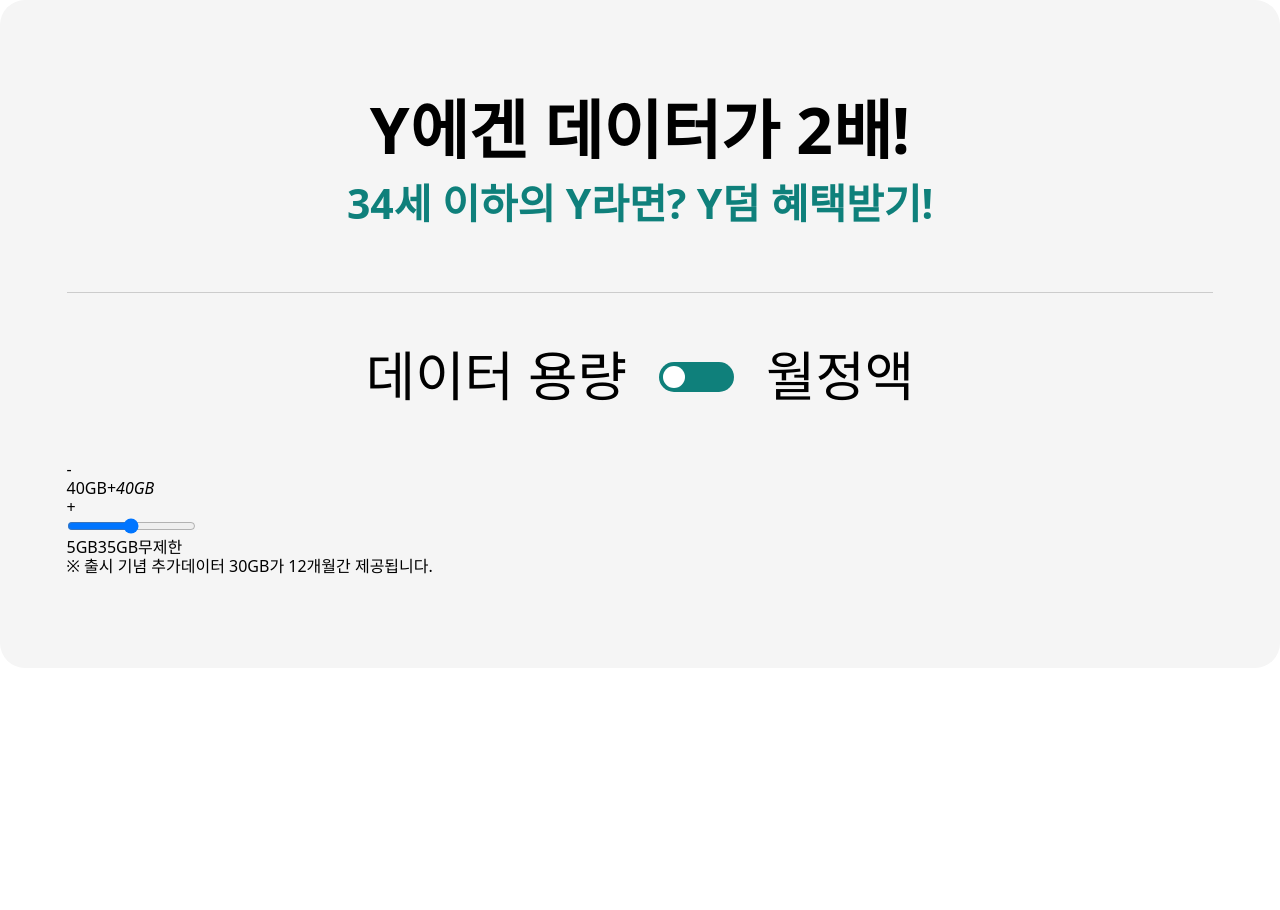
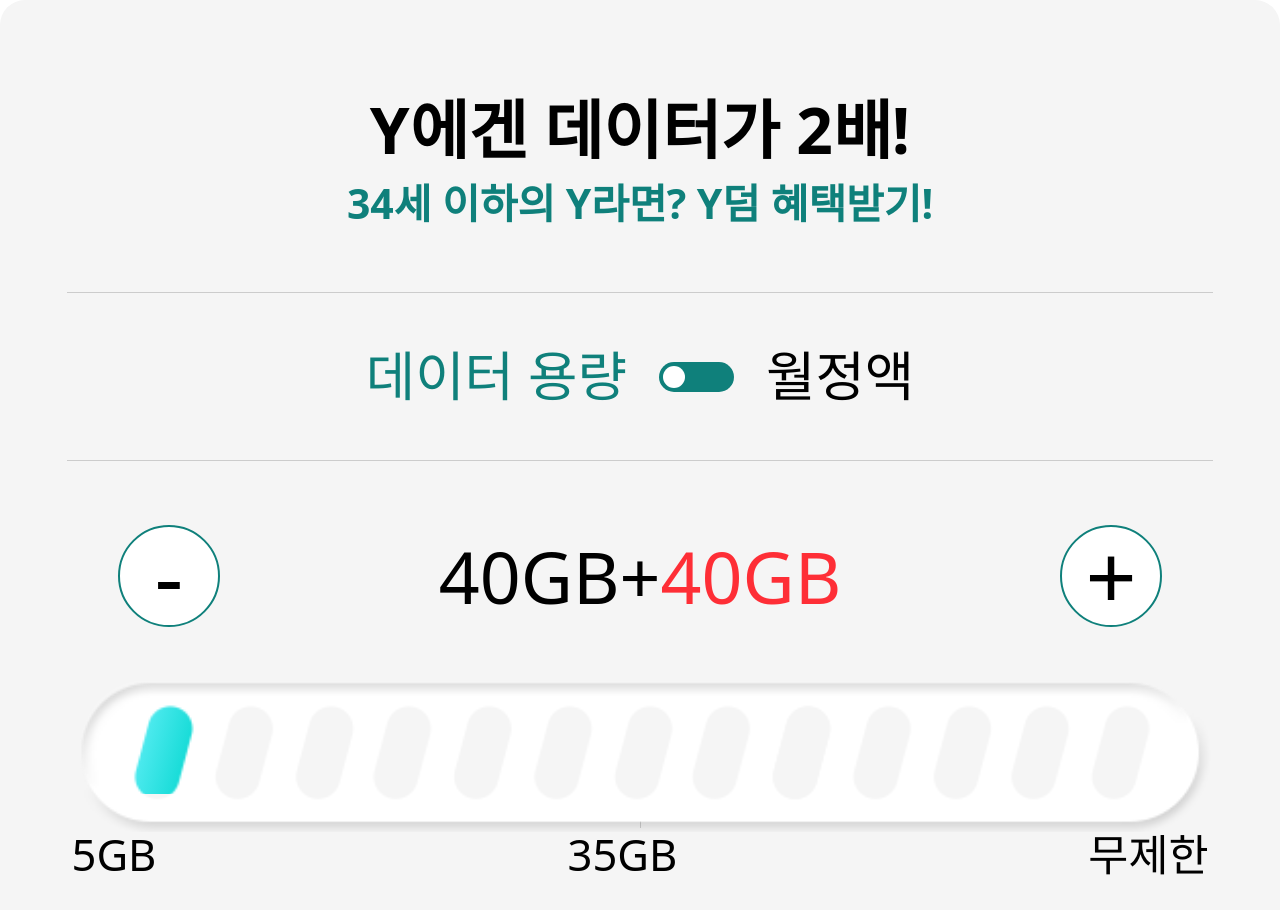
Before and after one commit to hnochx/ktyogo, a Next.js app: page / in a window 1280 px wide. Shown: the top 910 px of the page. Before the commit the page ends 800 px from the top, so only its background shows below. Built offline with nearby package versions, Linux system fonts and the light colour scheme.

Commit message:
Feat: 요금제 토글 버튼 UI 제작 및 기능 구현 Ref:#16

```diff
--- /dev/null
+++ b/src/assets/images/images.tsx
@@ -0,0 +1,3 @@
+import range_bg from './range_bg.png';
+
+export { range_bg };
--- /dev/null
+++ b/src/components/plan-calc/plan-calc-top.tsx
@@ -0,0 +1,111 @@
+'use client';
+import { range_bg } from '@/assets/images/images';
+import { useState } from 'react';
+
+const PlanCalcTop = () => {
+  const STAGE_MAX = 13;
+  const [isToggled, setIsToggled] = useState(false); // 데이터 용량과 월정액간의 토글
+  const [planStatge, setPlanStage] = useState(1); //
+
+  const handleClick = () => {
+    setIsToggled((prev) => !prev);
+  };
+
+  const handleStageChange = (e: React.ChangeEvent<HTMLInputElement>) => {
+    setPlanStage(Number(e.target.value));
+  };
+
+  return (
+    <div className=" h-screen">
+      <div className="bg-[#f5f5f5] rounded-[25px] px-[5.2vw] py-[7.2vw] leading-[1.2]">
+        {/* 상단 타이틀 */}
+        <strong className="text-[5vw] text-center block">
+          Y에겐 데이터가 2배!
+          <span className="text-[3.2vw] block mt-[10px] text-[#0f807b]">34세 이하의 Y라면? Y덤 혜택받기!</span>
+        </strong>
+        {/* 용량 또는 월정액 토글 버튼 */}
+        <div className="border-[#ccc] border-t py-[4vw] flex justify-center gap-[2rem] mt-[5vw] text-[4.2vw]">
+          <button onClick={() => setIsToggled(false)} className={`${isToggled || 'text-[#0f807b]'}`}>
+            데이터 용량
+          </button>
+          <label className="inline-flex items-center cursor-pointer">
+            <input type="checkbox" className="sr-only peer" />
+
+            <button
+              onClick={handleClick}
+              className={`relative w-[75px] h-[30px] rounded-[30px] bg-[#0f807b] text-[0]
+        after:w-[22px] after:h-[22px] after:bg-white after:content-['']
+        after:block after:rounded-full after:absolute after:top-[4px]
+        after:left-[4px] after:transition-transform after:duration-500
+        ${isToggled ? 'after:translate-x-[45px]' : ''}`}
+            >
+              스위치
+            </button>
+          </label>
+
+          <button onClick={() => setIsToggled(true)} className={`${isToggled && 'text-[#0f807b]'}`}>
+            월정액
+          </button>
+        </div>
+        {/* 단계 조정 */}
+        <div>
+          <div className="flex justify-between items-center pt-[5vw] pb-[4vw] border-[#ccc] border-t px-[4vw]">
+            <button
+              onClick={() => setPlanStage((prev) => prev - 1)}
+              className="w-[8vw] h-[8vw] border-[#0f807b] rounded-[50%] border-2 text-[7vw] bg-white leading-[100%]"
+            >
+              -
+            </button>
+            {/* 데이터 또는 금액 */}
+            <div className="text-[5.6vw]">
+              <span>40GB</span>
+              <span>+</span>
+              <em className="text-[#fe2e36] not-italic">40GB</em>
+            </div>
+            <button
+              onClick={() => setPlanStage((prev) => prev + 1)}
+              className="w-[8vw] h-[8vw] border-[#0f807b] rounded-[50%] border-2 text-[7vw] bg-white leading-[100%]"
+            >
+              +
+            </button>
+          </div>
+          {/* range바 */}
+          <div className="relative ">
+            <div
+              className=" w-full h-[12vw] bg-cover absolute top-0 z-10"
+              style={{
+                backgroundImage: `url(${range_bg.src})`,
+              }}
+            ></div>
+            <div className="px-[4vw] py-[1.5vw] h-[10.5vw]">
+              <div
+                className="block h-full bg-gradient-to-r from-[#69f1fa] to-[#0dd9d3] transform skew-x-[-15deg]"
+                style={{ width: `calc(${(planStatge / STAGE_MAX) * 100}%)` }}
+              ></div>
+            </div>
+            <input
+              type="range"
+              step="1"
+              max={STAGE_MAX}
+              min="1"
+              value={planStatge}
+              onChange={handleStageChange}
+              className="opacity-0 absolute top-[50%] translate-y-[-50%] left-[4vw] z-10"
+              style={{ width: 'calc(100% - 8vw)' }}
+            />
+          </div>
+          <div className="text-[3.4vw] flex justify-between m-[5px] pt-[10px] relative after:content-[''] after:absolute after:w-[1px] after:h-[10px] after:bg-[#ccc] after:top-0 after:left-1/2">
+            <span>5GB</span>
+            <span>35GB</span>
+            <span>무제한</span>
+          </div>
+        </div>
+        {/* 하단 혜택 내용 텍스트 */}
+        <div className="bg-[#e0f4ff] text-[3vw] text-center px-[10px] py-[5px] mt-[2.5vw]">
+          ※ 출시 기념 추가데이터 30GB가 12개월간 제공됩니다.
+        </div>
+      </div>
+    </div>
+  );
+};
+export default PlanCalcTop;
--- a/src/components/plan-calc/plan-calc.tsx
+++ b/src/components/plan-calc/plan-calc.tsx
@@ -1,67 +1,6 @@
-'use client';
-import { useState } from 'react';
+import PlanCalcTop from './plan-calc-top';
 
 const PlanCalc = () => {
-  const [isToggled, setIsToggled] = useState(false); // 데이터 용량과 월정액간의 토글
-
-  const handleClick = () => {
-    setIsToggled((prev) => !prev);
-  };
-
-  return (
-    <div className=" h-screen">
-      <div className="bg-[#f5f5f5] rounded-[25px] px-[5.2vw] py-[7.2vw] leading-[1.2]">
-        {/* 상단 타이틀 */}
-        <strong className="text-[5vw] text-center block">
-          Y에겐 데이터가 2배!
-          <span className="text-[3.2vw] block mt-[10px] text-[#0f807b]">34세 이하의 Y라면? Y덤 혜택받기!</span>
-        </strong>
-        {/* 용량 또는 월정액 토글 버튼 */}
-        <div className="border-[#ccc] border-t py-[4vw] flex justify-center gap-[2rem] mt-[5vw] text-[4.2vw]">
-          <button>데이터 용량</button>
-          <label className="inline-flex items-center cursor-pointer">
-            <input type="checkbox" className="sr-only peer" />
-
-            <button
-              onClick={handleClick}
-              className={`relative w-[75px] h-[30px] rounded-[30px] bg-[#0f807b] text-[0]
-        after:w-[22px] after:h-[22px] after:bg-white after:content-['']
-        after:block after:rounded-full after:absolute after:top-[4px]
-        after:left-[4px] after:transition-transform after:duration-500
-        ${isToggled ? 'after:translate-x-[45px]' : ''}`}
-            >
-              스위치
-            </button>
-          </label>
-
-          <button>월정액</button>
-        </div>
-        {/* 단계 조정 */}
-        <div>
-          <div>
-            <button>-</button>
-            {/* 데이터 또는 금액 */}
-            <div>
-              <span>40GB</span>
-              <span>+</span>
-              <em>40GB</em>
-            </div>
-            <button>+</button>
-          </div>
-          {/* range바 */}
-          <div>
-            <input type="range" name="" id="" />
-          </div>
-          <div>
-            <span>5GB</span>
-            <span>35GB</span>
-            <span>무제한</span>
-          </div>
-        </div>
-        {/* 하단 혜택 내용 텍스트 */}
-        <div>※ 출시 기념 추가데이터 30GB가 12개월간 제공됩니다.</div>
-      </div>
-    </div>
-  );
+  return <PlanCalcTop />;
 };
 export default PlanCalc;
```
Also changed, not shown: src/assets/images/add_badge.png (added), src/assets/images/range_bg.png (added).
